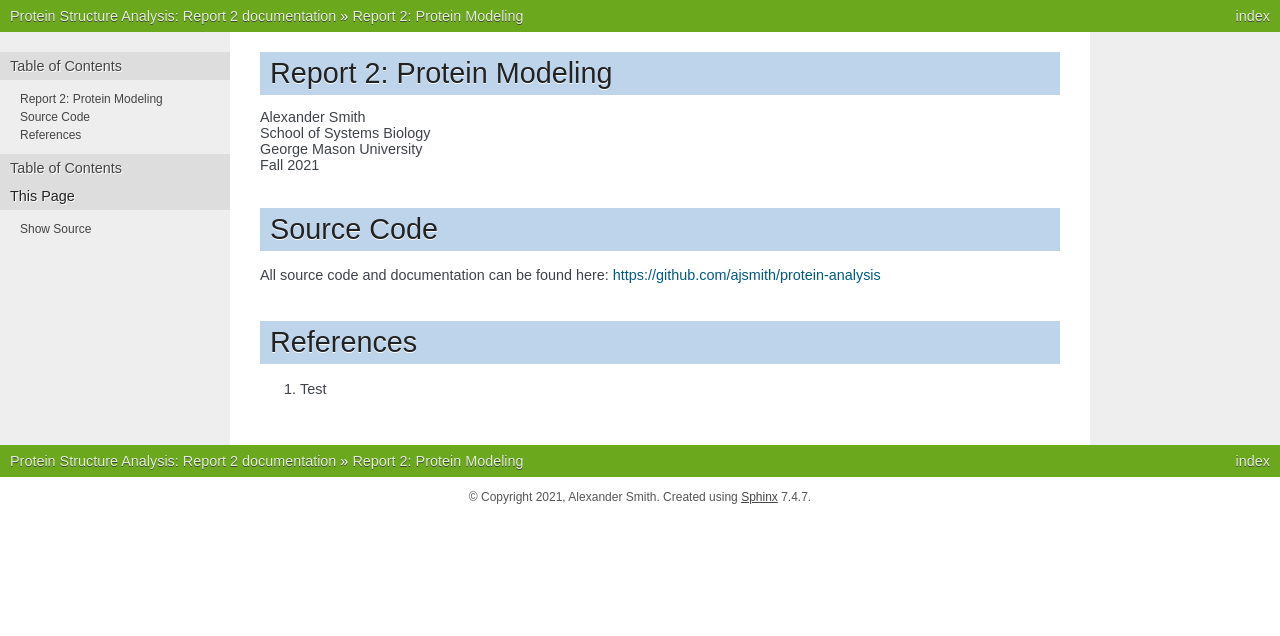
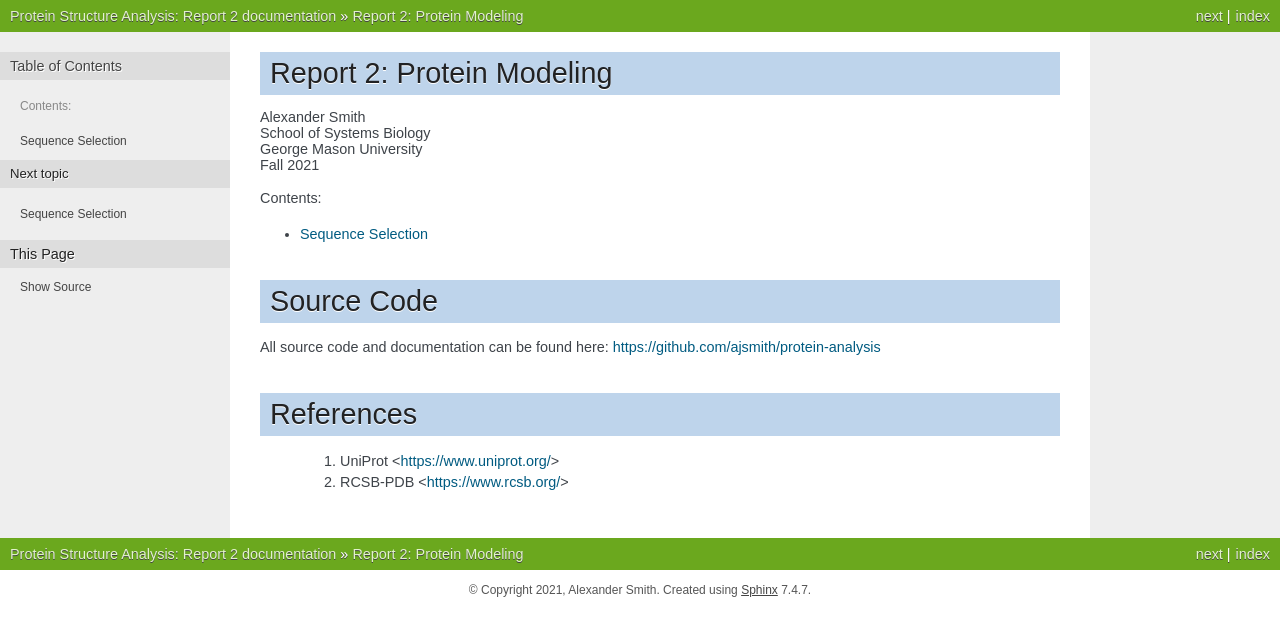
Before and after one commit to ajsmith/protein-analysis, a Sphinx documentation site: the page built from report2/source/index.rst, in a window 1280 px wide. Shown: the top 636 px of the page. Built offline with Sphinx 7.4.7, drawn with Linux system fonts in a browser that asks for light colours; formulas are drawn with MathJax 3.

Commit message:
Add sequence selection.

```diff
--- a/report2/source/conf.py
+++ b/report2/source/conf.py
@@ -62,8 +62,8 @@ exclude_patterns = []
 html_theme = 'nature'
 html_sidebars = {
     '**': [
-        'localtoc.html',
         'globaltoc.html',
+        # 'localtoc.html',
         'relations.html',
         'sourcelink.html',
     ],
--- a/report2/source/index.rst
+++ b/report2/source/index.rst
@@ -13,6 +13,13 @@ Report 2: Protein Modeling
 | Fall 2021
 
 
+..  toctree::
+    :maxdepth: 1
+    :caption: Contents:
+
+    sequence
+
+
 Source Code
 ===========
 
@@ -20,8 +27,9 @@ All source code and documentation can be found here:
 https://github.com/ajsmith/protein-analysis
 
 
-
 References
 ==========
 
-1. Test
+ 1. UniProt <https://www.uniprot.org/>
+
+ 2. RCSB-PDB <https://www.rcsb.org/>
```
Also changed, not shown: report2/source/sequence.rst (added, +39 -0 lines).
